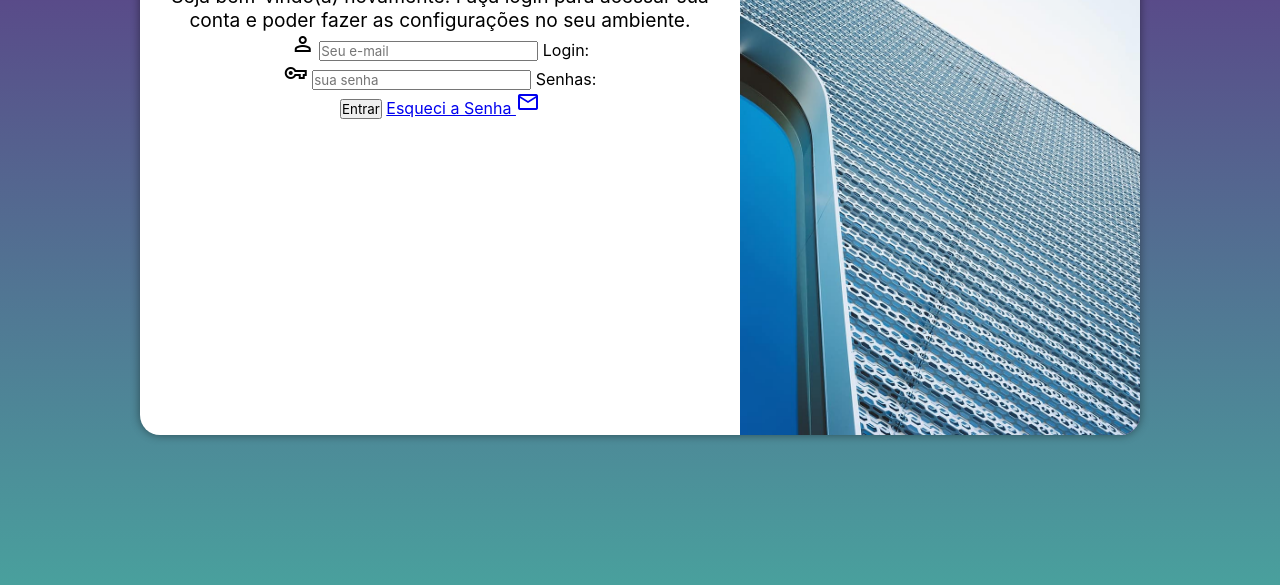
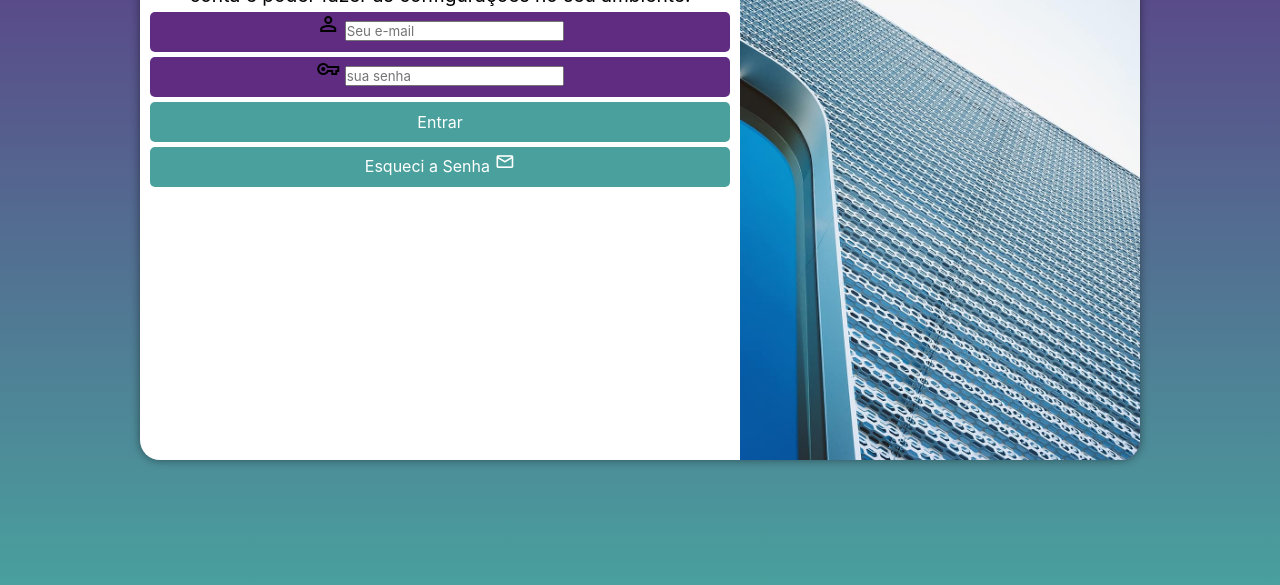
Before and after one commit to LuizGiehl/projeto-login, a plain HTML site: page index.html in a window 1280 px wide. Shown: the part 215-800 px from the top of the page. Drawn offline with nearby package versions, Linux system fonts and the light colour scheme.

Commit message:
formatação do formulario

```diff
--- a/estilos/style.css
+++ b/estilos/style.css
@@ -35,7 +35,7 @@
 
     background-color: white;
     width: 250px;
-    height: 500px;
+    height: 550px;
     border-radius: 20px;
     box-shadow: 0px 0px 10px rgba(0, 0, 0, 0.450);
 
@@ -65,3 +65,54 @@
 div#formulario > h1 {
     font-size: 2em;
 }
+
+form > div.campo{
+    background-color: #5f2c82;
+    display: block;
+    width: 100%;
+    height: 40px;
+    border-radius: 5px;
+    margin: 5px 0px;
+}
+
+div.campo > label {
+    display: none;
+}
+
+form > input[type=submit] {
+    display: block;
+    font-size: 1em;
+    width: 100%;
+    height: 40px;
+    background-color: #49a09d;
+    color: white;
+    border: none;
+    border-radius: 5px;
+    cursor: pointer;
+    margin-bottom: 5px;
+}
+
+form > input[type=submit]:hover{
+    background-color: #003332;
+}
+
+form > a.botao{
+    display: block;
+    text-align: center;
+    font-size: 1em;
+    text-decoration: none;
+    background-color: #49a09d;
+    width: 100%;
+    height: 40px;
+    border-radius: 5px;
+    color: white;
+}
+
+form > a.botao:hover{
+    background-color: #003332;
+}
+
+form > a.botao > i{
+    font-size: 1.3em;
+    padding-top: 5px;
+}
--- a/index.html
+++ b/index.html
@@ -28,7 +28,7 @@
                         <label for="isenha">Senhas: </label>
                     </div>
                     <input type="submit" value="Entrar">
-                    <a href="esqueci.html">
+                    <a href="esqueci.html" class="botao">
                         Esqueci a Senha <i class="material-symbols-outlined">mail</i>
                     </a>
                 </form>
```
